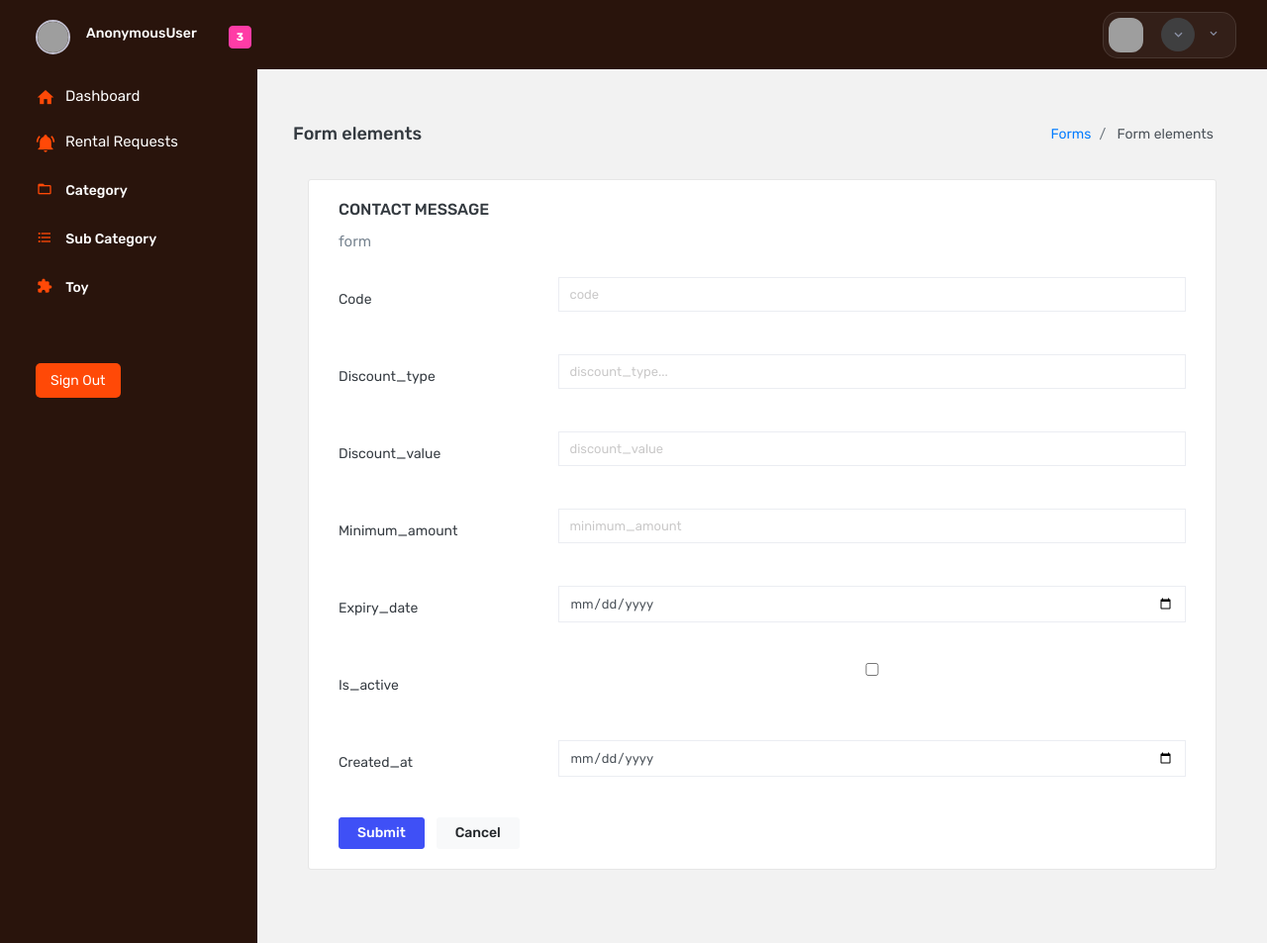
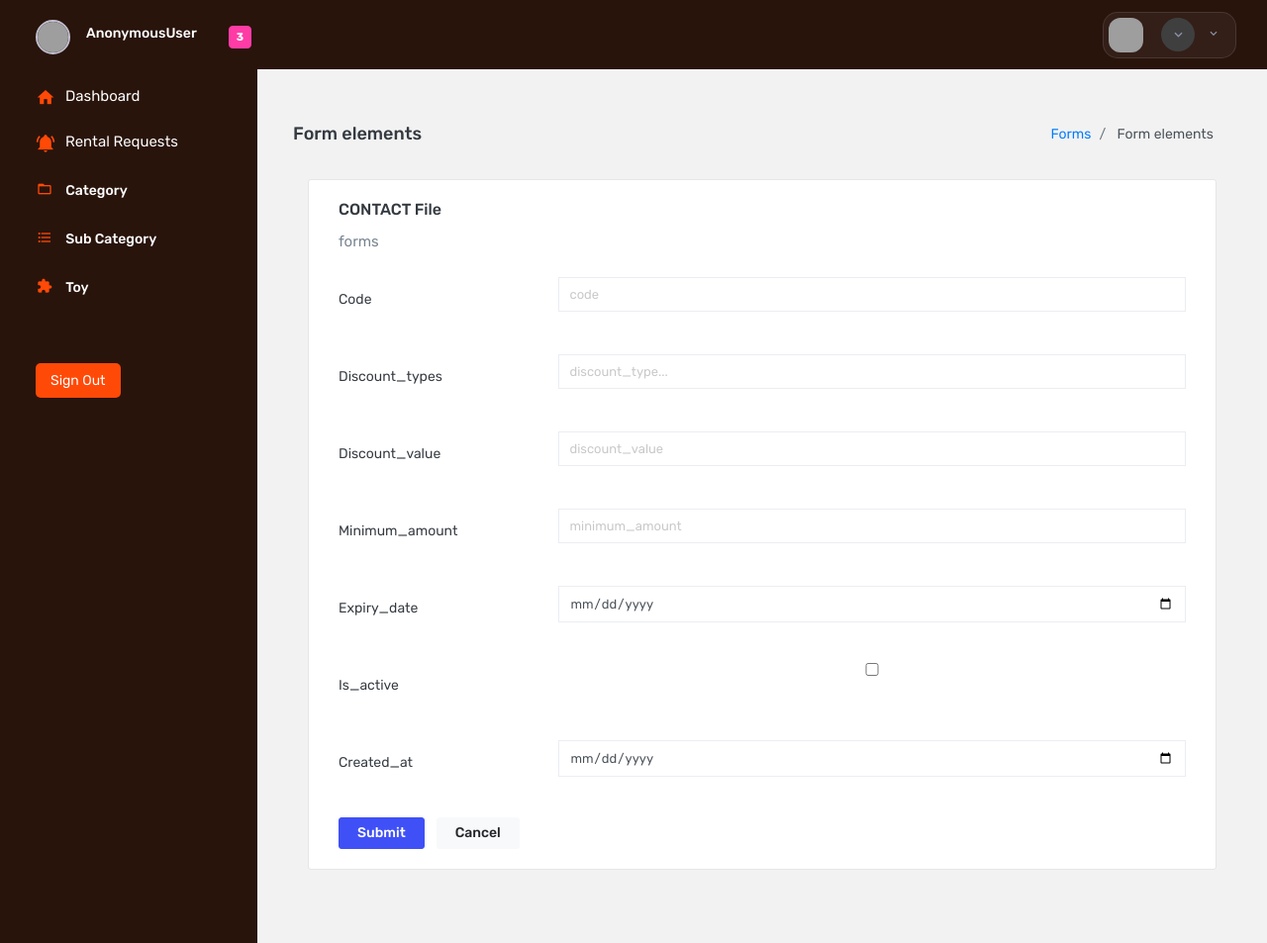
Before and after one commit to dhruv143-ai/MFP, a Django app: template templates/tmp_rental/craeate_coupon_rental.html in a window 1280 px wide. Shown: the whole page at 99% size. Run offline with Django 5.2, Linux system fonts and the light colour scheme; the template is opened without the code that fills it, so the values that code supplies are empty; some libraries are stand-ins or nearby versions; grey boxes are pictures that could not be loaded.

Commit message:
Update craeate_coupon_rental.html

```diff
--- a/templates/tmp_rental/craeate_coupon_rental.html
+++ b/templates/tmp_rental/craeate_coupon_rental.html
@@ -19,8 +19,8 @@
               <div class="col-md-12 grid-margin stretch-card">
                 <div class="card">
                   <div class="card-body">
-                    <h4 class="card-title">CONTACT MESSAGE </h4>
-                    <p class="card-description"> form</p>
+                    <h4 class="card-title">CONTACT file </h4>
+                    <p class="card-description"> forms</p>
                     <form class="forms-sample">
 
                       {% comment %} <div class="form-group row">
@@ -36,7 +36,7 @@
                         </div>
                       </div>
                       <div class="form-group row">
-                        <label for="Inputtext" class="col-sm-3 col-form-label">Discount_type</label>
+                        <label for="Inputtext" class="col-sm-3 col-form-label">Discount_types</label>
                         <div class="col-sm-9">
                           <input type="text" name="discount_type" class="form-control" id="exampleInputtext" placeholder="discount_type..." / required>
                         </div>
```
